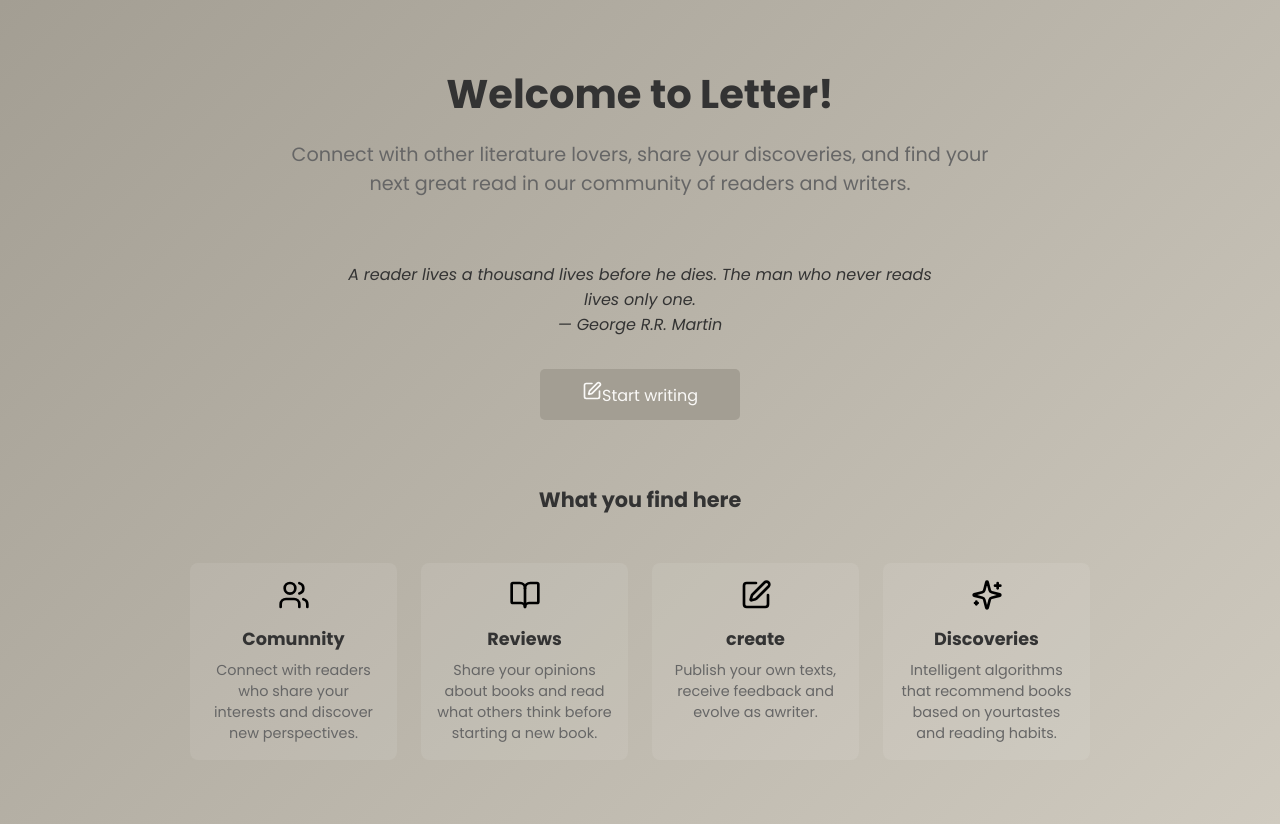
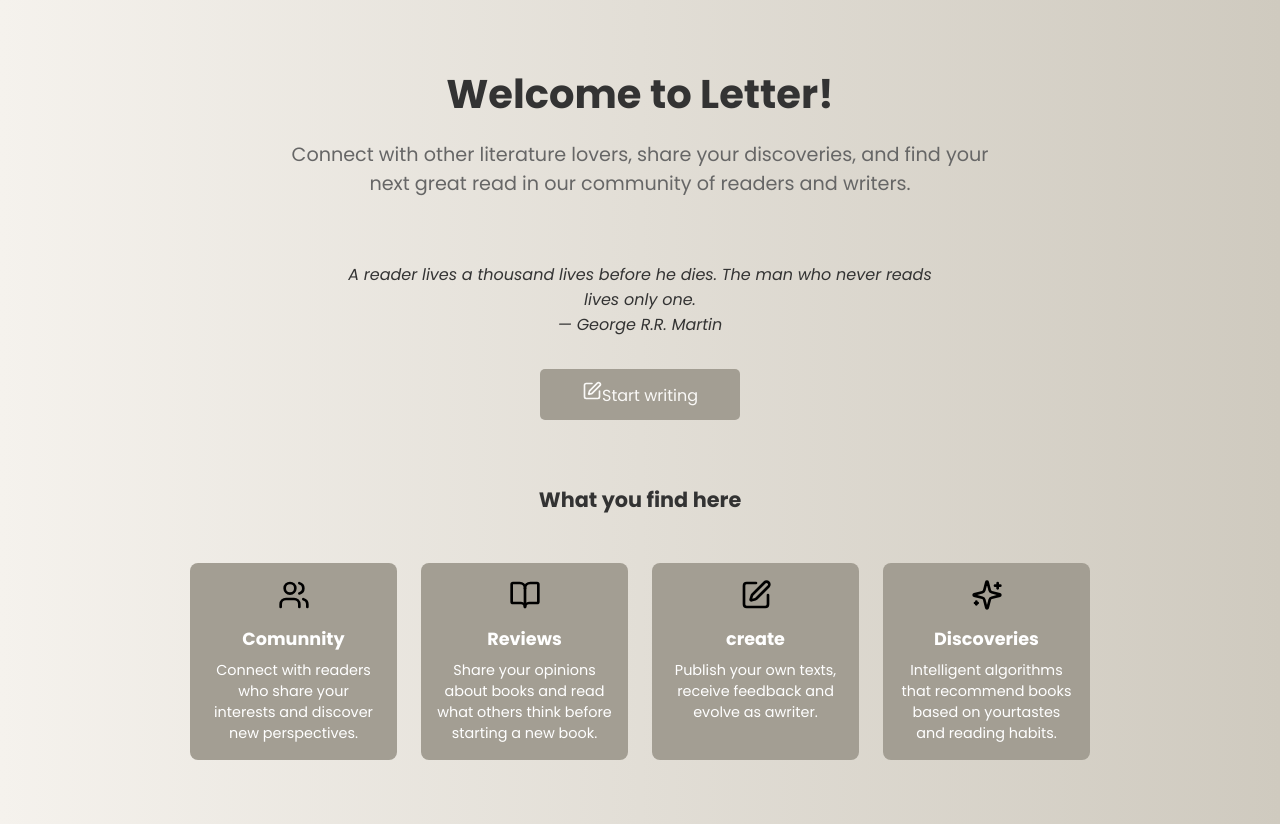
Before and after one commit to juliocesar710/Project_Letter, a React (Vite) app in the folder Frontend/: page / in a window 1280 px wide. Built offline with nearby package versions, Linux system fonts and the light colour scheme; no server answers.

Commit message:
style: adjustes in profileInfo

```diff
--- a/Frontend/src/components/Profile/ProfileInfo.jsx
+++ b/Frontend/src/components/Profile/ProfileInfo.jsx
@@ -3,7 +3,7 @@ import { useNavigate } from "react-router-dom";
 import { format } from "date-fns";
 import { Edit, Users, Book, BookHeart } from "lucide-react";
 
-import {  BaseButton } from "../../styles/Shared/buttons";
+import { BaseButton } from "../../styles/Shared/buttons";
 import {
   ProfileImage,
   ProfileImageContainer,
@@ -43,18 +43,9 @@ const SectionContent = styled.p`
   font-weight: bold;
 `;
 
-const ProfileHeader = styled.div`
-  display: flex;
-  align-items: center;
-  justify-content: center;
-
-  width: 100%;
-`;
-
 const TooltipWrapper = styled.div`
   position: relative;
   display: inline-block;
-  margin-left: 10px;
 
   &:hover span {
     visibility: visible;
@@ -79,126 +70,138 @@ const TooltipWrapper = styled.div`
   }
 `;
 
-const ProfileButtons = styled.div`
+const ActionsContainer = styled.div`
   display: flex;
-  align-items: center;
+  flex-wrap: wrap; /* quebra em várias linhas se necessário */
+  justify-content: center;
   gap: 10px;
-  margin-top: 10px;
+  margin: 20px 0;
+`;
+
+const Label = styled.span`
+  color: ${({ theme }) => theme.colors.primary};
+  font-weight: bold;
+  margin-right: 5px;
+`;
+
+const Value = styled.span`
+  color: ${({ theme }) => theme.colors.text};
+  font-weight: normal;
 `;
 
 const ProfileInfo = ({ user }) => {
   const navigate = useNavigate();
   const { t } = useTranslation();
 
-  const handleEditProfile = () => {
-    navigate("/edit-profile");
-  };
-
-  const handleFriendsClick = () => {
-    navigate("/friends");
-  };
-
-  const handleFeedClick = () => {
-    navigate("/feed");
-  };
-
-  const handleLikedPostsClick = () => {
-    navigate("/liked-posts");
-  };
+  const handleEditProfile = () => navigate("/edit-profile");
+  const handleFriendsClick = () => navigate("/friends");
+  const handleFeedClick = () => navigate("/feed");
+  const handleLikedPostsClick = () => navigate("/liked-posts");
 
   let formattedBirthDate = t("date of birth not provided");
-
   if (user.birthDate) {
     const parsedDate = new Date(user.birthDate);
     if (!isNaN(parsedDate)) {
-      formattedBirthDate = format(parsedDate, "dd  MMMM  yyyy", {
+      formattedBirthDate = format(parsedDate, "dd MMMM yyyy", {
         locale: getCurrentLocale(),
       });
     }
   }
+
   return (
     <InfoCard>
-      <ProfileHeader>
       <ProfileImageContainer>
         <ProfileImage src={user.profileImage} alt={`${user.name} profile`} />
       </ProfileImageContainer>
+
+      <ActionsContainer>
         <TooltipWrapper>
           <BaseButton
-            hasFlex={true}
+            hasFlex
             padding="10px"
             fontSize="14px"
             fontWeight="bold"
             height="40px"
             width="40px"
+            withTransform
             onClick={handleFriendsClick}
           >
             <Users />
           </BaseButton>
-
           <span>{t("friends")}</span>
         </TooltipWrapper>
+
         <TooltipWrapper>
           <BaseButton
-            hasFlex={true}
+            hasFlex
             padding="10px"
             fontSize="14px"
             fontWeight="bold"
             height="40px"
             width="40px"
+            withTransform
             onClick={handleFeedClick}
           >
             <Book />
           </BaseButton>
-
           <span>{t("feed")}</span>
         </TooltipWrapper>
-      </ProfileHeader>
-      <Section>
-        <ProfileButtons>
+
         <TooltipWrapper>
           <BaseButton
-              hasFlex={true}
+            hasFlex
             padding="10px"
             fontSize="14px"
             fontWeight="bold"
             height="40px"
             width="40px"
+            withTransform
             onClick={handleEditProfile}
           >
             <Edit />
           </BaseButton>
           <span>{t("editProfile")}</span>
         </TooltipWrapper>
+
         <TooltipWrapper>
           <BaseButton
-              hasFlex={true}
+            hasFlex
             padding="10px"
             fontSize="14px"
             fontWeight="bold"
             height="40px"
             width="40px"
+            withTransform
             onClick={handleLikedPostsClick}
           >
             <BookHeart />
           </BaseButton>
           <span>{t("likedPosts")}</span>
         </TooltipWrapper>
-        </ProfileButtons>
+      </ActionsContainer>
+
+      <Section>
         <SectionTitle>{t("personal information")}</SectionTitle>
+
         <SectionContent>
-          {t("name")}: {user.name}
+          <Label>{t("name")}:</Label> <Value>{user.name}</Value>
         </SectionContent>
+
         <SectionContent>
-          {t("email")}: {user.email}
+          <Label>{t("email")}:</Label> <Value>{user.email}</Value>
         </SectionContent>
+
         <SectionContent>
-          {t("date of birth")}: {formattedBirthDate}
+          <Label>{t("date of birth")}:</Label>{" "}
+          <Value>{formattedBirthDate}</Value>
         </SectionContent>
       </Section>
+
       <Section>
         <SectionTitle>{t("biography")}</SectionTitle>
         <SectionContent>{user.bio}</SectionContent>
       </Section>
+
       <Section>
         <SectionTitle>{t("interests")}</SectionTitle>
         <SectionContent>
--- a/Frontend/src/pages/Home/HomePage.jsx
+++ b/Frontend/src/pages/Home/HomePage.jsx
@@ -11,11 +11,10 @@ const Container = styled.div`
   align-items: center;
   padding: 4rem 2rem;
   min-height: 100vh;
-  background: linear-gradient(
-    135deg,
-    ${({ theme }) => theme.colors.primary},
-    ${({ theme }) => theme.colors.secondary || theme.colors.primaryDark}
-      /* fallback */
+   background: linear-gradient(
+    90deg,
+    ${({ theme }) => theme.colors.background},
+    ${({ theme }) => theme.colors.secondary}
   );
   text-align: center;
 `;
@@ -64,21 +63,27 @@ const FeaturesGrid = styled.div`
 `;
 
 const FeatureCard = styled.div`
-  background: ${({ theme }) =>
-    theme.colors.cardBackground || "rgba(255, 255, 255, 0.08)"};
+  background: ${({ theme }) => theme.colors.primary};
   padding: 1rem;
   border-radius: ${({ theme }) => theme.borderRadius.medium};
+
+  &:hover {
+    background: ${({ theme }) => theme.colors.primaryHover};
+    scale: 1.05;
+    transform: translateY(5px);
+    transition: transform 0.3s ease-in-out;
+  }
 `;
 
 const FeatureTitle = styled.h3`
   font-size: 1.1rem;
   margin: 0.5rem 0;
-  color: ${({ theme }) => theme.colors.text};
+  color: ${({ theme }) => theme.colors.textContrast};
 `;
 
 const FeatureText = styled.p`
   font-size: 0.9rem;
-  color: ${({ theme }) => theme.colors.textLight};
+  color: ${({ theme }) => theme.colors.textContrast};
 `;
 
 const HomePage = () => {
```
Lines whose indentation alone changed are shown as unchanged.
